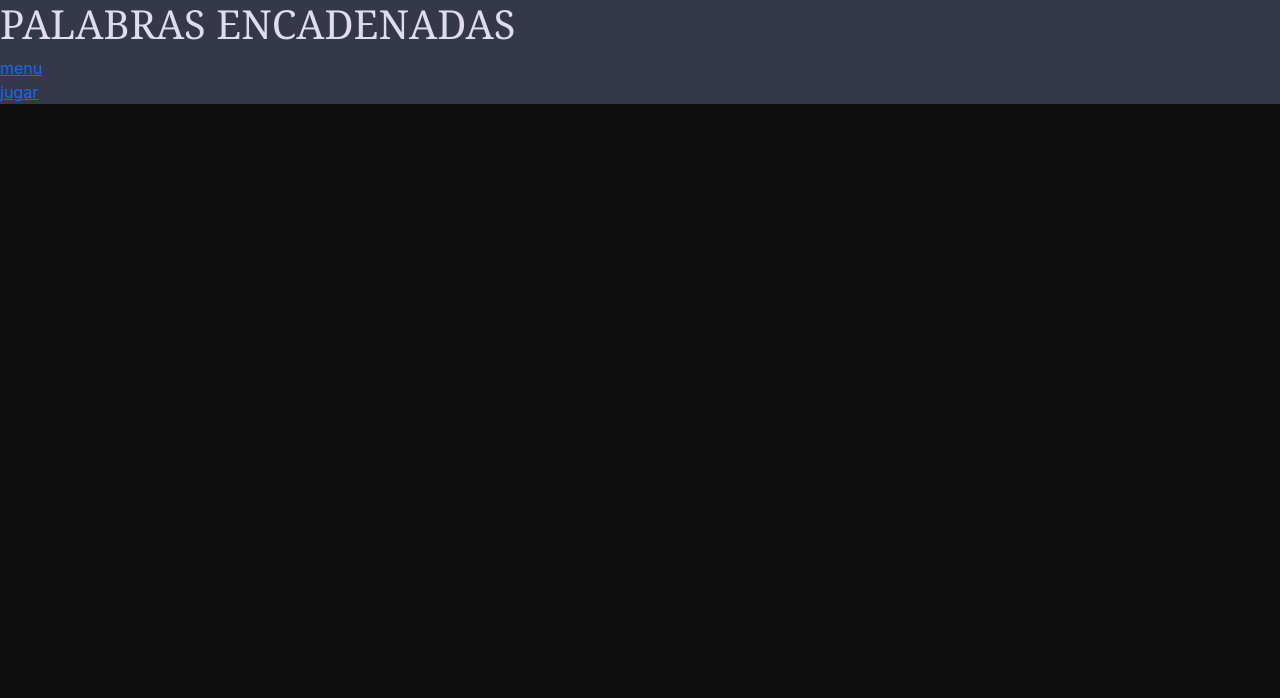
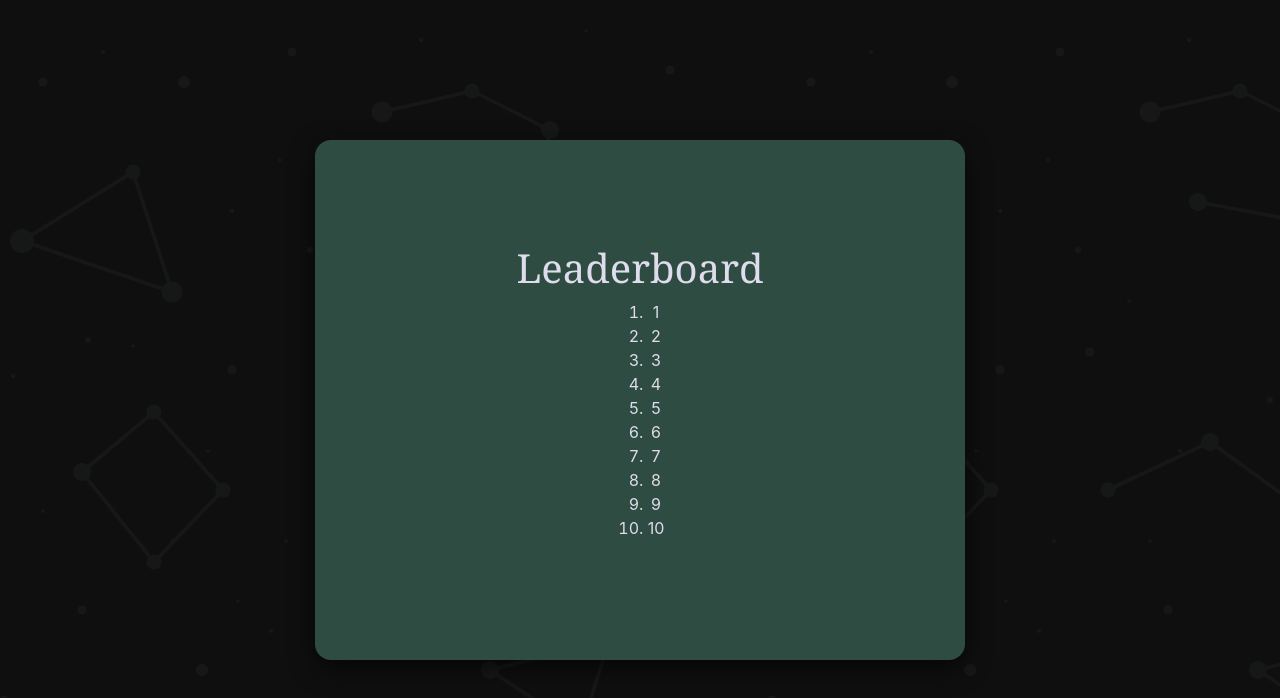
Before and after one commit to Aisha-Cassano/unq-ui-aisha-cassano-trabajo-final, a React (Vite) app in the folder Palabras-Encadenadas/: page /leaderboard in a window 1280 px wide. Shown: the top 698 px of the page. Built offline with nearby package versions, Linux system fonts and the light colour scheme.

Commit message:
leaderboard medio pelo

```diff
--- /dev/null
+++ b/Palabras-Encadenadas/src/components/useLeaderboard.js
@@ -0,0 +1,33 @@
+import { useState, useEffect } from "react";
+
+const STORAGE_KEY = "leaderboard";
+const MAX_ENTRIES = 10;
+
+export function useLeaderboard(){
+    const [entries, setEntries] = useState([])
+
+    useEffect( () => {
+        const stored = localStorage.getItem(STORAGE_KEY);
+        if (stored) {       // Si da truthy, quiero si contenido
+            setEntries(JSON.parse(stored));
+        }
+    }, []);
+
+    const addEntry = (name, score) => {
+        setEntries( (prevEntries) => {
+            const insertIndex = prevEntries.findIndex( (entry) => entry.score <= score );
+            const newEntries = [...prevEntries];
+
+            if(insertIndex === -1) {
+                newEntries.push({ name, score });
+            } else {
+                newEntries.splice(insertIndex, 0, { name, score });
+            }
+            const trimmedEntries = newEntries.slice(0, MAX_ENTRIES);
+
+            localStorage.setItem( STORAGE_KEY, JSON.stringify(trimmedEntries) );
+            return trimmedEntries;
+        })
+    }
+    return { entries, addEntry };
+}
--- a/Palabras-Encadenadas/src/pages/Leaderboard.jsx
+++ b/Palabras-Encadenadas/src/pages/Leaderboard.jsx
@@ -1,13 +1,30 @@
-import { Link } from 'react-router-dom';
+import { useNavigate } from 'react-router-dom';
+import { useLeaderboard } from "../components/useLeaderboard.js";
+
+import PageCardLayout from "../layouts/PageCardLayout.jsx";
 
 function Leaderboard() {
+    const { entries } = useLeaderboard();
+
+    const rows = Array.from(
+        {length: 10},
+        (_, index) => entries[index] || null
+    );
+
     return (
-        <div style={{ backgroundColor: "#35374B"}}>
-            <h1> PALABRAS ENCADENADAS </h1>
-            <Link to="/"> menu </Link>
-            <br />
-            <Link to="/game"> jugar </Link>
-        </div>
+        <PageCardLayout cardClassName="game-card" >
+            <h1> Leaderboard </h1>
+
+            <ol>
+                {rows.map((entry, index) => (
+                    <li key={index}>
+                        <span>{index + 1}</span>
+                        <span>{entry ? entry.name : ""}</span>
+                        <span>{entry ? entry.score : ""}</span>
+                    </li>
+                ))}
+            </ol>
+        </PageCardLayout>
     );
 }
 
```
